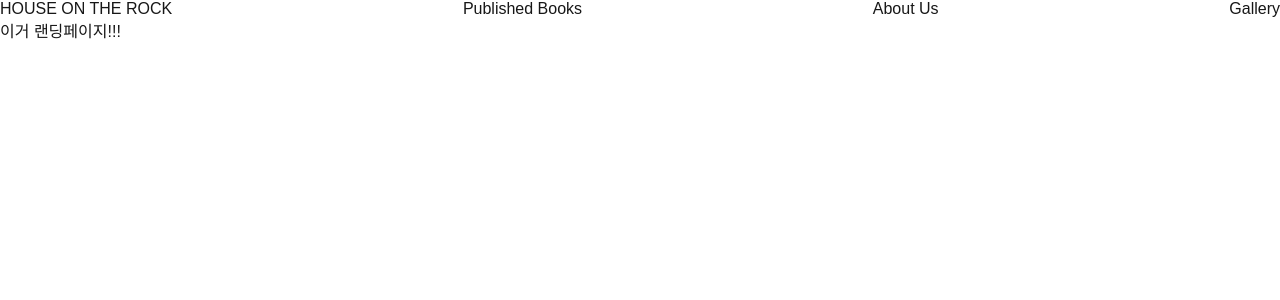
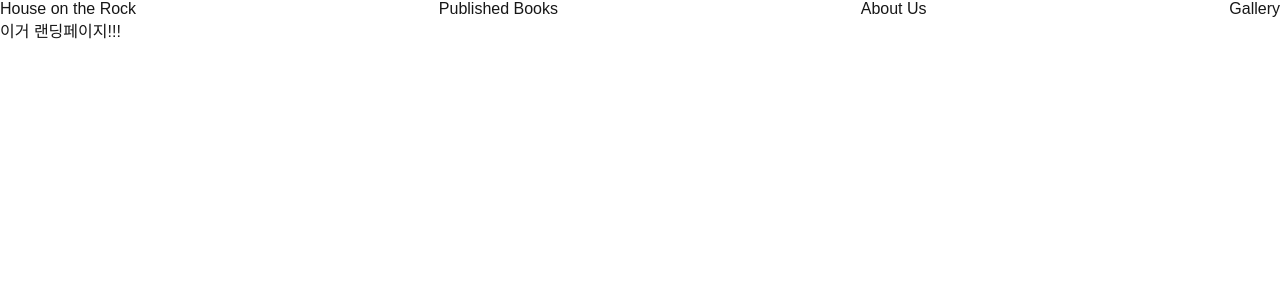
Before and after one commit to modelcycles/houseontherock_web, a Next.js app: page / in a window 1280 px wide. Shown: the top 300 px of the page. Built offline with nearby package versions, Linux system fonts and the light colour scheme.

Commit message:
Fix: Mass router update

```diff
--- /dev/null
+++ b/src/app/_components/HouseHeader.tsx
@@ -0,0 +1,20 @@
+import Link from "next/link";
+
+export function HouseHeader() {
+  return (
+    <div style={{ display: "flex", justifyContent: "space-between" }}>
+      <Link href={"/"} prefetch={false}>
+        <div>House on the Rock</div>
+      </Link>
+      <Link href={"/publications"} prefetch={false}>
+        <div>Published Books</div>
+      </Link>
+      <Link href={"/about"} prefetch={false}>
+        <div>About Us</div>
+      </Link>
+      <Link href={"/gallery"} prefetch={false}>
+        <div>Gallery</div>
+      </Link>
+    </div>
+  );
+}
--- a/src/app/pages/aboutUs.tsx
+++ b/src/app/about/page.tsx
@@ -1,4 +1,4 @@
-function AboutUs() {
+export default function AboutUs() {
   return (
     <div>
       하우스온더락은 마태복음 7장 16절 말씀을 기반으로 출발한 1인 출판사입니다.
@@ -8,5 +8,3 @@ function AboutUs() {
     </div>
   );
 }
-
-export { AboutUs };
--- a/src/app/pages/gallery.tsx
+++ b/src/app/gallery/page.tsx
@@ -1,4 +1,4 @@
-function Gallery() {
+export default function Gallery() {
   return (
     <div>
       GalleryGalleryGalleryGalleryGalleryGalleryGalleryGalleryGalleryGallery
@@ -6,5 +6,3 @@ function Gallery() {
     </div>
   );
 }
-
-export { Gallery };
--- a/src/app/houseHeader.tsx
+++ /dev/null
@@ -1,19 +0,0 @@
-import { Link } from "react-router-dom";
-
-function HouseHeader() {
-  return (
-    <div
-      style={{
-        display: "flex",
-        justifyContent: "space-between",
-      }}
-    >
-      <Link to={"/"}>HOUSE ON THE ROCK</Link>
-      <Link to={"/publications"}>Published Books</Link>
-      <Link to={"/about"}>About Us</Link>
-      <Link to={"/gallery"}>Gallery</Link>
-    </div>
-  );
-}
-
-export { HouseHeader };
--- a/src/app/layout.tsx
+++ b/src/app/layout.tsx
@@ -1,6 +1,8 @@
 import type { Metadata } from "next";
 import { Geist, Geist_Mono } from "next/font/google";
 import "./globals.css";
+import Link from "next/link";
+import { HouseHeader } from "./_components/houseHeader";
 
 const geistSans = Geist({
   variable: "--font-geist-sans",
@@ -25,6 +27,7 @@ export default function RootLayout({
   return (
     <html lang="en">
       <body className={`${geistSans.variable} ${geistMono.variable}`}>
+        <HouseHeader />
         {children}
       </body>
     </html>
--- a/src/app/page.tsx
+++ b/src/app/page.tsx
@@ -1,25 +1,5 @@
 "use client";
-import Image from "next/image";
-import { HouseHeader } from "./houseHeader";
-import { HouseBody } from "./houseBody";
-import { BrowserRouter, Route, Routes } from "react-router-dom";
-import { AboutUs } from "./pages/aboutUs";
-import { LandingPage } from "./pages/landingPage";
-import { Gallery } from "./pages/gallery";
-import { PublishedBooks } from "./pages/publishedBooks";
 
 export default function Home() {
-  return (
-    <BrowserRouter>
-      <div>
-        <HouseHeader />
-        <Routes>
-          <Route path="/" element={<LandingPage />} />
-          <Route path="/publications" element={<PublishedBooks />} />
-          <Route path="/about" element={<AboutUs />} />
-          <Route path="/gallery" element={<Gallery />} />
-        </Routes>
-      </div>
-    </BrowserRouter>
-  );
+  return <div>이거 랜딩페이지!!!</div>;
 }
--- a/src/app/pages/landingPage.tsx
+++ /dev/null
@@ -1,5 +0,0 @@
-function LandingPage() {
-  return <div>이거 랜딩페이지!!!</div>;
-}
-
-export { LandingPage };
--- a/src/app/pages/publishedBooks.tsx
+++ b/src/app/publications/page.tsx
@@ -1,4 +1,4 @@
-export function PublishedBooks() {
+export default function PublishedBooks() {
   return (
     <div>
       Two Of A Kind Two Of A Kind Two Of A Kind Two Of A Kind Two Of A Kind Two
```
Also changed, not shown: src/app/_components/RouterLink.tsx (added, +24 -0 lines), src/app/houseBody.tsx (deleted, +0 -16 lines).
